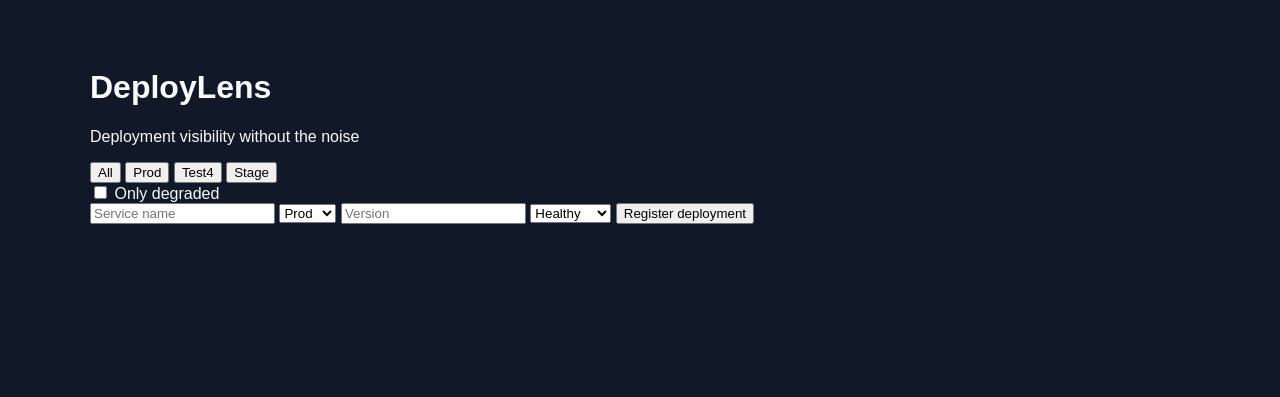
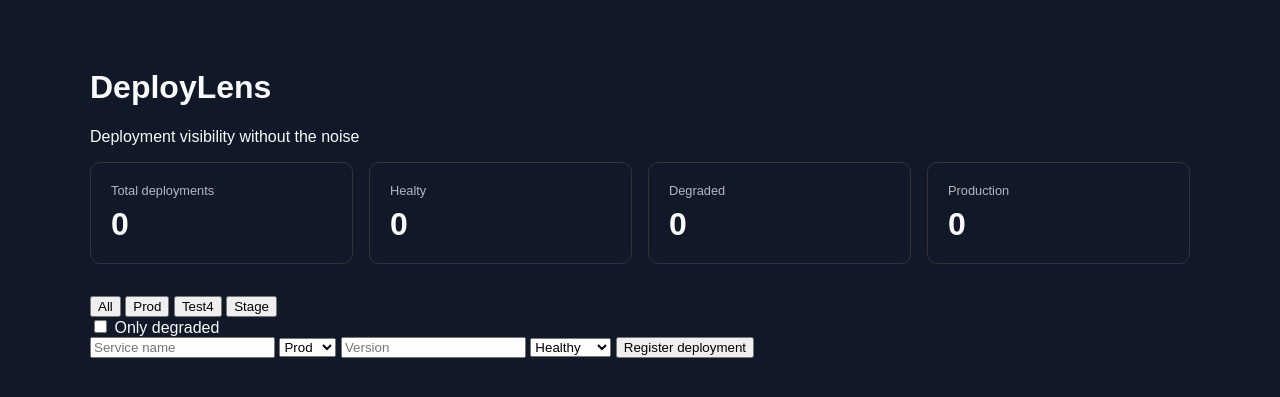
Before and after one commit to bruno-diaz-dev/deploylens, a FastAPI app: page / in a window 1280 px wide. Shown: the top 397 px of the page. Run offline with FastAPI, Linux system fonts and the light colour scheme; data that the repository does not hold is empty.

Commit message:
feat: add deployment timestamps and dashboard summary

```diff
--- a/static/app.js
+++ b/static/app.js
@@ -7,6 +7,7 @@ async function loadDeployments() {
     const response = await fetch("/api/deployments");
     allDeployments = await response.json();
 
+    updateSummary(allDeployments);
     applyFilters();
 }
 
@@ -16,6 +17,10 @@ function renderDeployments(deployments) {
     container.innerHTML = "";
 
     for (const deployment of deployments) {
+        const createdAt = deployment.created_at
+        ? new Date(deployment.created_at).toLocaleString()
+        : "Unknown";
+
         const card = document.createElement("article");
 
         const statusClass =
@@ -30,6 +35,7 @@ function renderDeployments(deployments) {
             <p>Environment: ${deployment.environment}</p>
             <p>Version: ${deployment.version}</p>
             <p>Status: ${deployment.status}</p>
+            <p><strong>Deployed:</strong> ${createdAt}</p>
 
             <button class="edit-button" data-id="${deployment.id}">Edit</button>
 
@@ -68,6 +74,27 @@ function renderDeployments(deployments) {
             }
         });
     }
+}
+
+function updateSummary(deployments) {
+    const total = deployments.length;
+
+    const healthy = deployments.filter(
+        deployment => deployment.status === "healthy"
+    ).length;
+
+    const degraded = deployments.filter(
+        deployment => deployment.status === "degraded"
+    ).length;
+
+    const prod = deployments.filter(
+        deployment => deployment.environment === "prod"
+    ).length;
+
+    document.querySelector("#total-count").textContent = total;
+    document.querySelector("#healthy-count").textContent = healthy;
+    document.querySelector("#degraded-count").textContent = degraded;
+    document.querySelector("#prod-count").textContent = prod;
 }
 
 const filterButtons = document.querySelectorAll("#filters button");
--- a/static/styles.css
+++ b/static/styles.css
@@ -51,3 +51,33 @@ main {
     border-radius: 6px;
     cursor: pointer;
 }
+
+.summary {
+    display: grid;
+    grid-template-columns: repeat(4, 1fr);
+    gap: 1rem;
+    margin-bottom: 2rem;
+}
+
+.summary-card {
+    padding: 1.25rem;
+    border: 1px solid #333;
+    border-radius: 10px;
+}
+
+.summary-card span {
+    display: block;
+    font-size: 0.8rem;
+    opacity: 0.7;
+    margin-bottom: 0.5rem;
+}
+
+.summary-card strong {
+    font-size: 2rem;
+}
+
+@media (max-width: 700px) {
+    .summary {
+        grid-template-columns: repeat(2, 1fr);
+    }
+}
--- a/templates/index.html
+++ b/templates/index.html
@@ -13,6 +13,28 @@
         <main>
             <h1>DeployLens</h1>
             <p>Deployment visibility without the noise</p>
+
+            <section id=""summary" class="summary">
+                <article class="summary-card">
+                    <span>Total deployments</span>
+                    <strong id="total-count">0</strong>
+                </article>
+
+                <article class="summary-card">
+                    <span>Healty</span>
+                    <strong id="healthy-count">0</strong>
+                </article>
+
+                <article class="summary-card">
+                    <span>Degraded</span>
+                    <strong id="degraded-count">0</strong>
+                </article>
+
+                <article class="summary-card">
+                    <span>Production</span>
+                    <strong id="prod-count">0</strong>
+                </article>
+            </section>
 
             <div id="filters">
                 <button data-environment="all">All</button>
```
Also changed, not shown: database.py (+16 -1 lines), repositories/deployments.py (+10 -5 lines), tests/test_deployments.py (+3 -0 lines).
